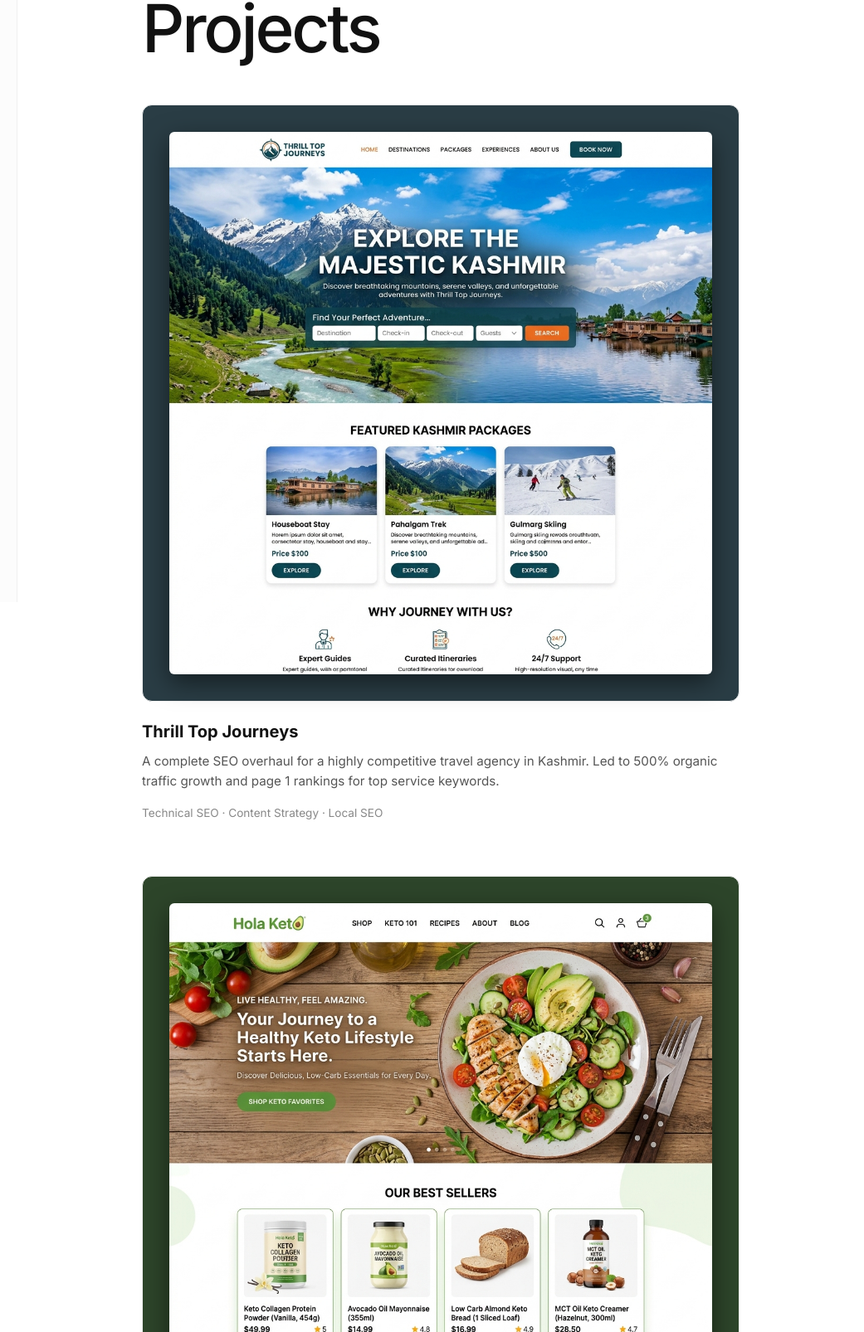
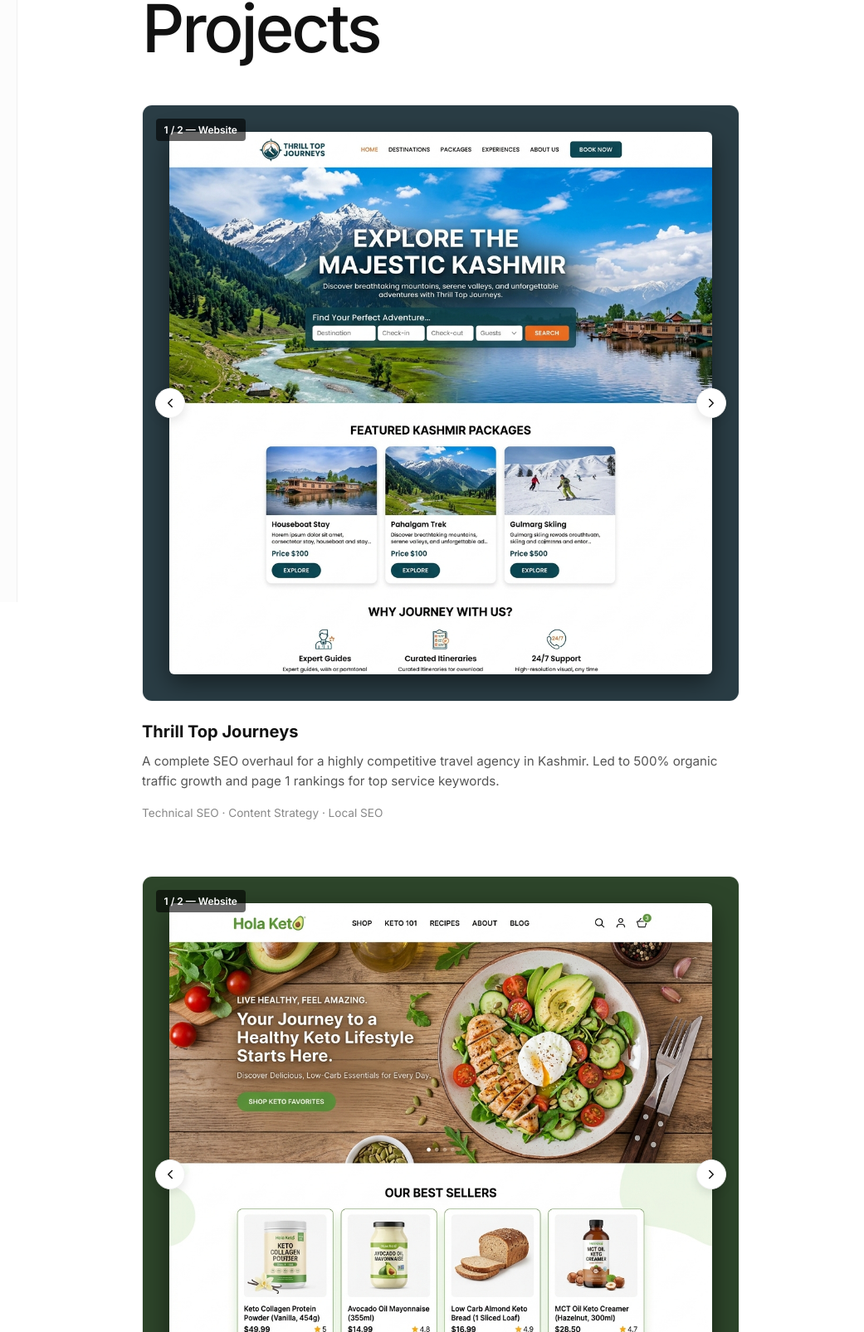
Before and after one commit to aaqqib/aaqib-portfolio, a website: page portfolio.html in a window 1280 px wide. Shown: the part 74-1680 px from the top of the page at 83% size, 239-1280 px from the left. Drawn offline with nearby package versions, Linux system fonts and the light colour scheme; placeholder pictures from the web are drawn by us.

Commit message:
Add horizontal slider to projects for website and performance screenshots

```diff
--- a/portfolio.html
+++ b/portfolio.html
@@ -95,13 +95,26 @@
         <div class="content-wrapper">
           <h1 class="hero-title" style="margin-bottom: 3rem">Projects</h1>
 
+          <style>
+            .slider-track::-webkit-scrollbar { display: none; }
+            .slider-btn:hover { background: var(--hover-bg) !important; }
+          </style>
+
           <div class="projects-stack">
             <article class="project-card">
-              <div class="project-image-wrap" style="background-color: #2a3d45">
-                <img
-                  src="assets/projects/mockup_travel.png"
-                  alt="Thrill Top Journeys"
-                />
+              <div class="slider-wrapper" style="position: relative; margin-bottom: 1.25rem;">
+                <div class="slider-track" id="track-1" style="display: flex; overflow-x: auto; scroll-snap-type: x mandatory; scroll-behavior: smooth; gap: 0; border-radius: var(--radius-md); border: 1px solid var(--border); -ms-overflow-style: none; scrollbar-width: none;">
+                  <div class="slide" style="flex: 0 0 100%; scroll-snap-align: start; background-color: #2a3d45; padding: 2rem; display: flex; align-items: center; justify-content: center; position: relative;">
+                    <span style="position: absolute; top: 1rem; left: 1rem; background: rgba(0,0,0,0.6); color: #fff; padding: 0.25rem 0.6rem; border-radius: 4px; font-size: 0.75rem; font-weight: 600;">1 / 2 &mdash; Website</span>
+                    <img src="assets/projects/mockup_travel.png" alt="Thrill Top Journeys" style="max-width: 100%; box-shadow: 0 10px 30px rgba(0,0,0,0.5); border-radius: var(--radius-sm);" />
+                  </div>
+                  <div class="slide" style="flex: 0 0 100%; scroll-snap-align: start; background-color: #1a2429; padding: 2rem; display: flex; align-items: center; justify-content: center; position: relative;">
+                    <span style="position: absolute; top: 1rem; left: 1rem; background: rgba(0,0,0,0.6); color: #fff; padding: 0.25rem 0.6rem; border-radius: 4px; font-size: 0.75rem; font-weight: 600;">2 / 2 &mdash; Performance</span>
+                    <img src="https://placehold.co/800x450/222/fff?text=Performance+Metrics" alt="Performance Metrics" style="max-width: 100%; box-shadow: 0 10px 30px rgba(0,0,0,0.5); border-radius: var(--radius-sm);" />
+                  </div>
+                </div>
+                <button class="slider-btn" style="position: absolute; top: 50%; left: 1rem; transform: translateY(-50%); background: var(--bg); border: 1px solid var(--border); border-radius: 50%; width: 36px; height: 36px; display: flex; align-items: center; justify-content: center; cursor: pointer; color: var(--text-main); box-shadow: 0 4px 12px rgba(0,0,0,0.1); transition: background 0.2s;" onclick="document.getElementById('track-1').scrollBy({left: -500, behavior: 'smooth'})"><i data-feather="chevron-left" style="width: 18px;"></i></button>
+                <button class="slider-btn" style="position: absolute; top: 50%; right: 1rem; transform: translateY(-50%); background: var(--bg); border: 1px solid var(--border); border-radius: 50%; width: 36px; height: 36px; display: flex; align-items: center; justify-content: center; cursor: pointer; color: var(--text-main); box-shadow: 0 4px 12px rgba(0,0,0,0.1); transition: background 0.2s;" onclick="document.getElementById('track-1').scrollBy({left: 500, behavior: 'smooth'})"><i data-feather="chevron-right" style="width: 18px;"></i></button>
               </div>
               <div class="project-meta">
                 <h3>Thrill Top Journeys</h3>
@@ -117,8 +130,19 @@
             </article>
 
             <article class="project-card">
-              <div class="project-image-wrap" style="background-color: #2d452a">
-                <img src="assets/projects/mockup_keto.png" alt="Hola Keto" />
+              <div class="slider-wrapper" style="position: relative; margin-bottom: 1.25rem;">
+                <div class="slider-track" id="track-2" style="display: flex; overflow-x: auto; scroll-snap-type: x mandatory; scroll-behavior: smooth; gap: 0; border-radius: var(--radius-md); border: 1px solid var(--border); -ms-overflow-style: none; scrollbar-width: none;">
+                  <div class="slide" style="flex: 0 0 100%; scroll-snap-align: start; background-color: #2d452a; padding: 2rem; display: flex; align-items: center; justify-content: center; position: relative;">
+                    <span style="position: absolute; top: 1rem; left: 1rem; background: rgba(0,0,0,0.6); color: #fff; padding: 0.25rem 0.6rem; border-radius: 4px; font-size: 0.75rem; font-weight: 600;">1 / 2 &mdash; Website</span>
+                    <img src="assets/projects/mockup_keto.png" alt="Hola Keto" style="max-width: 100%; box-shadow: 0 10px 30px rgba(0,0,0,0.5); border-radius: var(--radius-sm);" />
+                  </div>
+                  <div class="slide" style="flex: 0 0 100%; scroll-snap-align: start; background-color: #1a2618; padding: 2rem; display: flex; align-items: center; justify-content: center; position: relative;">
+                    <span style="position: absolute; top: 1rem; left: 1rem; background: rgba(0,0,0,0.6); color: #fff; padding: 0.25rem 0.6rem; border-radius: 4px; font-size: 0.75rem; font-weight: 600;">2 / 2 &mdash; Performance</span>
+                    <img src="https://placehold.co/800x450/222/fff?text=Performance+Metrics" alt="Performance Metrics" style="max-width: 100%; box-shadow: 0 10px 30px rgba(0,0,0,0.5); border-radius: var(--radius-sm);" />
+                  </div>
+                </div>
+                <button class="slider-btn" style="position: absolute; top: 50%; left: 1rem; transform: translateY(-50%); background: var(--bg); border: 1px solid var(--border); border-radius: 50%; width: 36px; height: 36px; display: flex; align-items: center; justify-content: center; cursor: pointer; color: var(--text-main); box-shadow: 0 4px 12px rgba(0,0,0,0.1); transition: background 0.2s;" onclick="document.getElementById('track-2').scrollBy({left: -500, behavior: 'smooth'})"><i data-feather="chevron-left" style="width: 18px;"></i></button>
+                <button class="slider-btn" style="position: absolute; top: 50%; right: 1rem; transform: translateY(-50%); background: var(--bg); border: 1px solid var(--border); border-radius: 50%; width: 36px; height: 36px; display: flex; align-items: center; justify-content: center; cursor: pointer; color: var(--text-main); box-shadow: 0 4px 12px rgba(0,0,0,0.1); transition: background 0.2s;" onclick="document.getElementById('track-2').scrollBy({left: 500, behavior: 'smooth'})"><i data-feather="chevron-right" style="width: 18px;"></i></button>
               </div>
               <div class="project-meta">
                 <h3>Hola Keto E-Commerce</h3>
```
